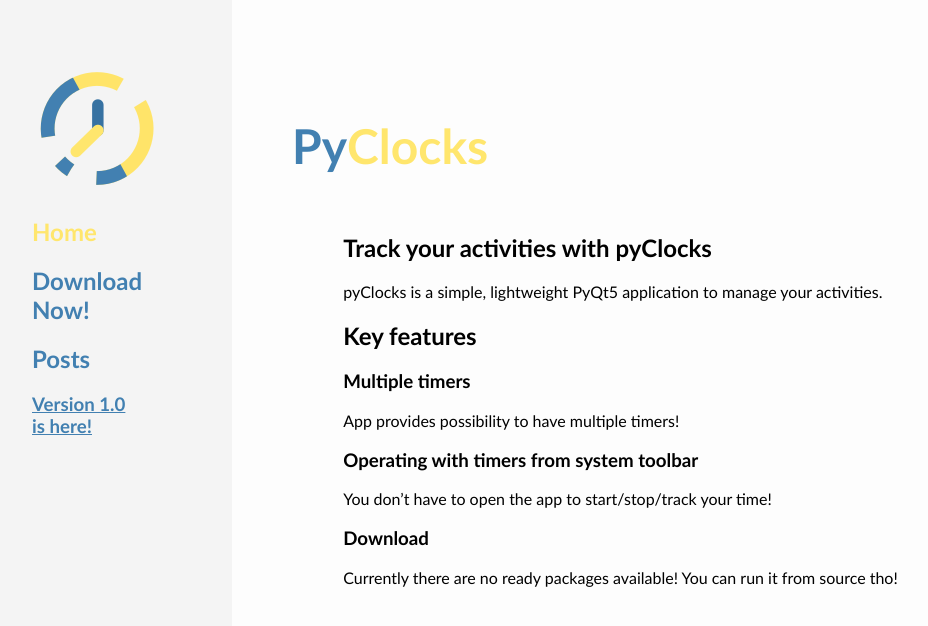
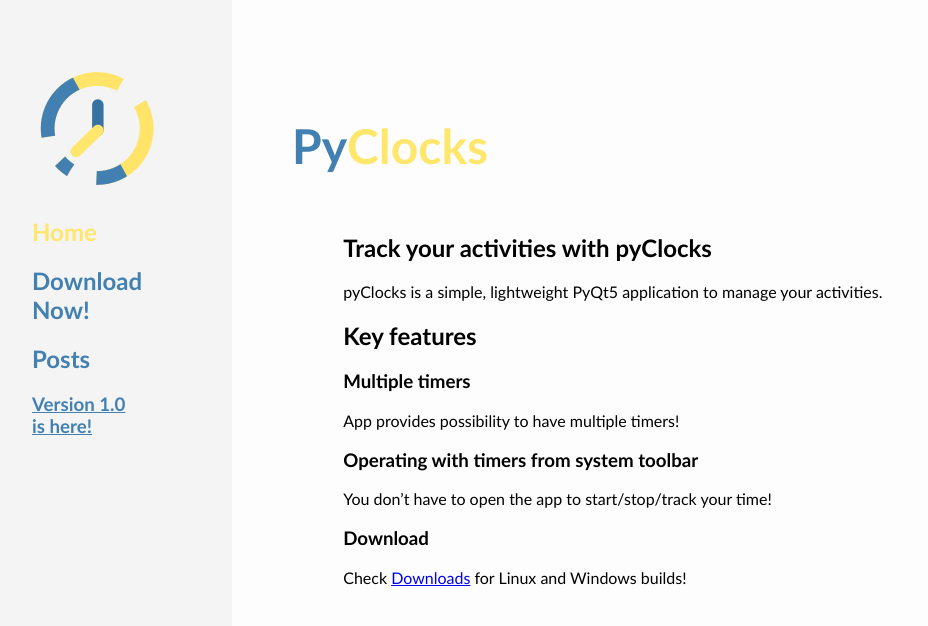
Before and after one commit to milessic/pyClocks, a Jekyll site: the page built from index.markdown, in a window 1280 px wide. Shown: the top 626 px of the page, without its empty margins (58-986 px from the left). Built offline with Jekyll 4.4.1, drawn with Linux system fonts in a browser that asks for light colours.

Commit message:
Updated index page

```diff
--- a/index.markdown
+++ b/index.markdown
@@ -7,6 +7,7 @@
 ## Track your activities with pyClocks
 pyClocks is a simple, lightweight PyQt5 application to manage your activities.
 
+
 ## Key features
 ### Multiple timers
 App provides possibility to have multiple timers!
@@ -15,4 +16,7 @@
 You don't have to open the app to start/stop/track your time!
 
 ### Download
-Currently there are no ready packages available! You can run it from source tho!
+Check [Downloads][downloads] for Linux and Windows builds!
+
+
+[downloads]: /pyClocks/downloads
```
